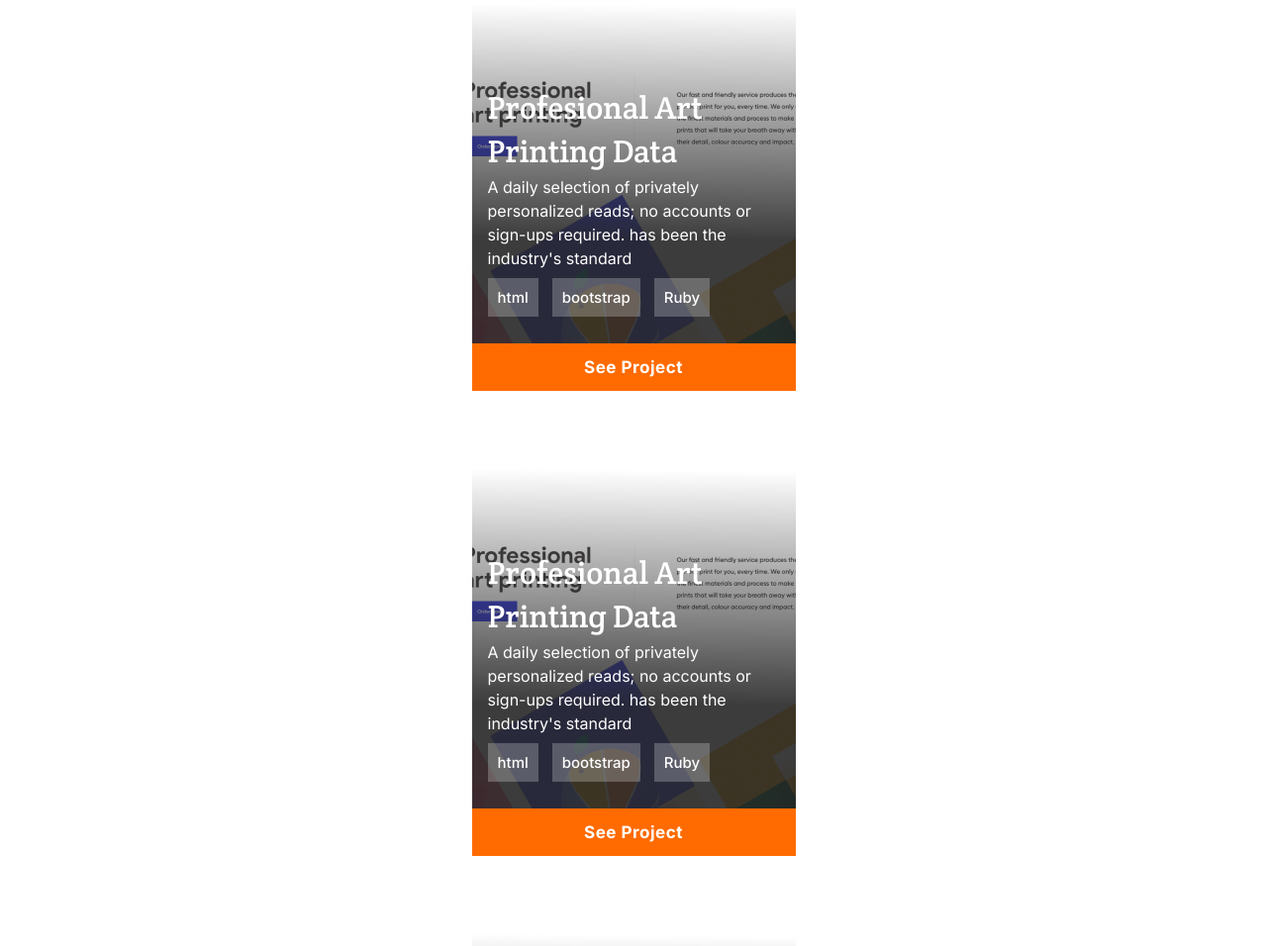
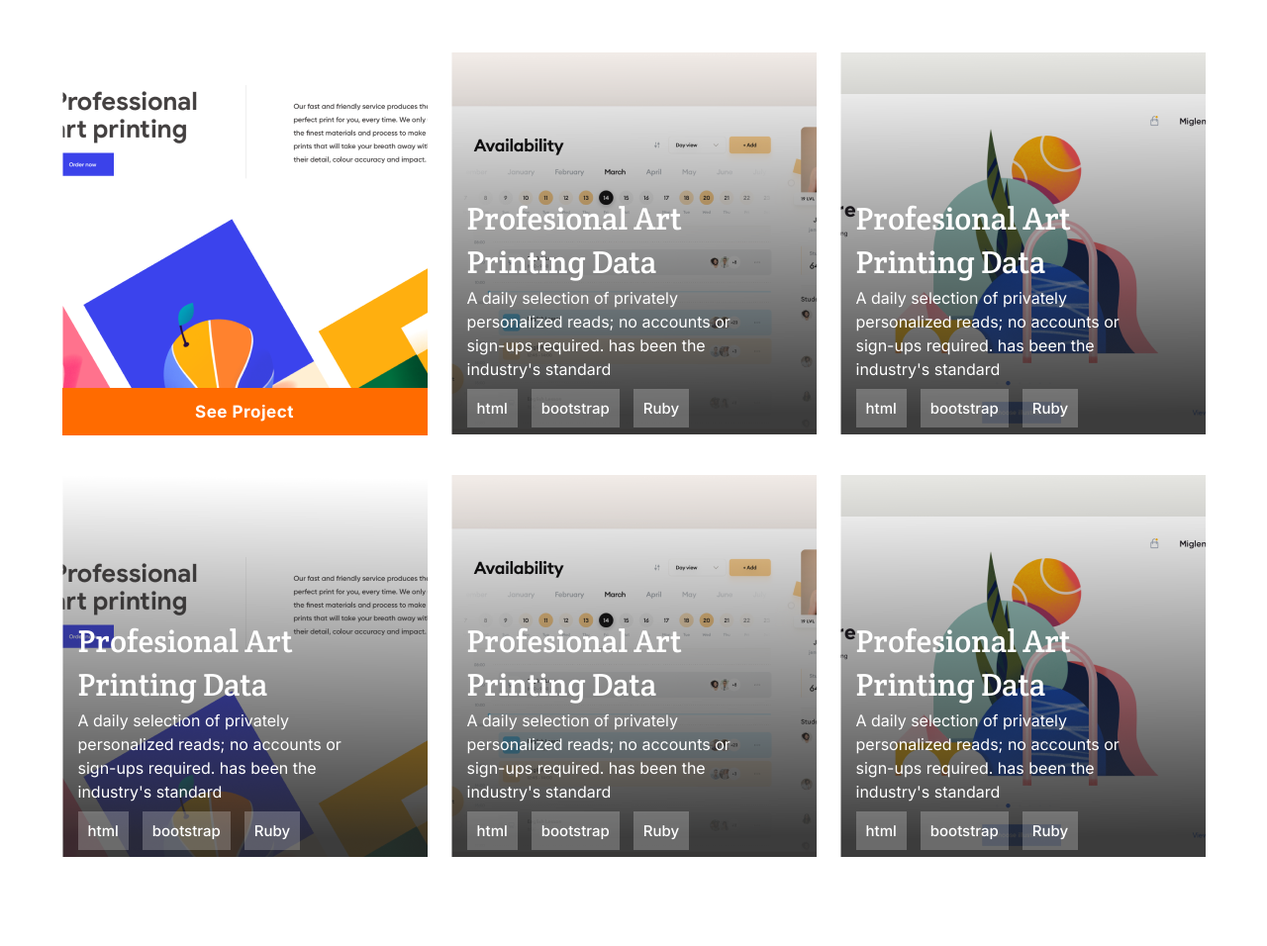
Before and after one commit to biruk-bereka/portfolio-V0, a website: page index.html in a window 1280 px wide. Shown: the part 1327-2283 px from the top of the page at 99% size. Drawn offline with Linux system fonts and the light colour scheme.

Commit message:
style project cards

```diff
--- a/index.css
+++ b/index.css
@@ -176,7 +176,7 @@ li {
 .works-card {
   margin-top: 24px;
   display: grid;
-  justify-content: center;
+  justify-items: center;
 }
 
 .card {
@@ -592,7 +592,9 @@ footer .border-bottom {
 
   .first-project {
     min-width: 85%;
-    display: flex;
+    display: grid;
+    grid-template-columns: 1fr 2fr;
+    justify-items: center;
   }
 
   .first-project .content .sub-title {
@@ -607,4 +609,65 @@ footer .border-bottom {
   }
 
   /* Project cards */
+
+  .works-card {
+    min-width: 85%;
+    display: grid;
+    grid-template-columns: 1fr 1fr 1fr;
+    grid-template-rows: 1fr 1fr;
+    grid-column-gap: 24px;
+    grid-row-gap: 7px;
+  }
+
+  .works-card button {
+    display: none;
+  }
+
+  .card {
+    width: 369px;
+    display: flex;
+    flex-direction: column;
+    justify-content: flex-end;
+  }
+
+  .card-1 {
+    background-image: url("./images/card-1.png");
+  }
+
+  .card-1 h4,
+  .card-1 p,
+  .card-1 ul{
+    display: none;
+  }
+
+  .card-1 button {
+    display: flex;
+    justify-content: center;
+    margin-bottom: 33px;
+  }
+
+  .card-2 {
+    background-image: url("./images/card-2.png");
+  }
+
+  .card-3 {
+    background-image: url("./images/card-3.png");
+  }
+
+  .card-2, .card-3 {
+    margin-top: 50px;
+    padding-top: 0;
+  }
+
+  .card-4 {
+    padding-top: 0;
+    background-image: url("./images/card-4.png");
+  }
+
+  .card-5, .card-6 {
+    margin-top: 0;
+  }
+
+
+
 }
--- a/index.html
+++ b/index.html
@@ -58,7 +58,7 @@
         <h3 class="title">My Recent Works</h3>
         <div class="border-right"></div>
       </div>
-      <article class="first-project">
+      <div class="first-project">
         <div class="project-image-mobile">
           <img src="images/project-image-mobile.png" />
         </div>
@@ -80,8 +80,8 @@
           </ul>
           <button>See Project</button>
         </div>
-      </article>
-      <article class="works-card">
+      </div>
+      <div class="works-card">
         <div class="card card-1">
           <h4>
             Profesional Art <br />
@@ -146,7 +146,7 @@
           </ul>
           <button>See Project</button>
         </div>
-        <div class="card card-5">
+        <div class="card card-2 card-5">
           <h4>
             Profesional Art <br />
             Printing Data
@@ -162,7 +162,7 @@
           </ul>
           <button>See Project</button>
         </div>
-        <div class="card card-6">
+        <div class="card card-3 card-6">
           <h4>
             Profesional Art <br />
             Printing Data
@@ -178,7 +178,7 @@
           </ul>
           <button>See Project</button>
         </div>
-      </article>
+      </div>
     </section>
     <section class="about-me">
       <article class="introduction">
```
Also changed, not shown: images/card-1.png (added), images/card-2.png (added), images/card-3.png (added), images/card-4.png (added).
